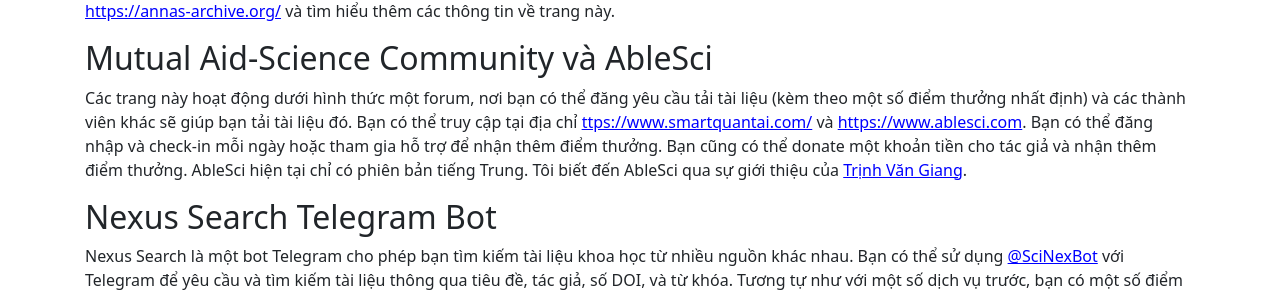
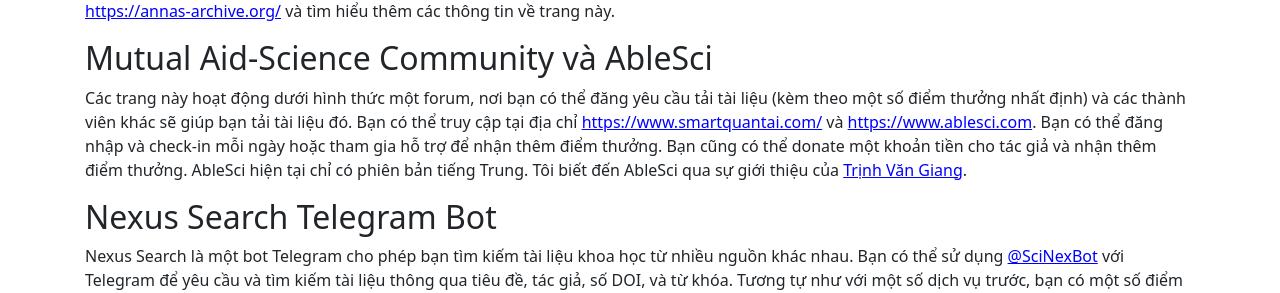
Before and after one commit to hoanganhduc/hoanganhduc.github.io, a Jekyll site: the page built from _posts/2025-05-05-một-số-phương-pháp-tải-bài-báo-khoa-học.md, in a window 1280 px wide and 900 px high, scrolled down 2394 px. Shown: the part 149-442 px from the top of the window. Built offline with Jekyll 4.4.1, drawn with Linux system fonts in a browser that asks for light colours; nearby versions of some CDN libraries; comment, search, counter and statistics services are not loaded; a style sheet for code colours, icons or effects is not loaded.

Commit message:
Updated @ 2025-05-05  15:31:31 ICT

```diff
--- a/_posts/2025-05-05-một-số-phương-pháp-tải-bài-báo-khoa-học.md
+++ b/_posts/2025-05-05-một-số-phương-pháp-tải-bài-báo-khoa-học.md
@@ -76,7 +76,7 @@ Anna's Archive tổng hợp cơ sở dữ liệu từ nhiều nguồn khác nhau
 
 ## Mutual Aid-Science Community và AbleSci
 
-Các trang này hoạt động dưới hình thức một forum, nơi bạn có thể đăng yêu cầu tải tài liệu (kèm theo một số điểm thưởng nhất định) và các thành viên khác sẽ giúp bạn tải tài liệu đó. Bạn có thể truy cập tại địa chỉ [ttps://www.smartquantai.com/](ttps://www.smartquantai.com/) và [https://www.ablesci.com](https://www.ablesci.com). Bạn có thể đăng nhập và check-in mỗi ngày hoặc tham gia hỗ trợ để nhận thêm điểm thưởng. Bạn cũng có thể donate một khoản tiền cho tác giả và nhận thêm điểm thưởng. AbleSci hiện tại chỉ có phiên bản tiếng Trung. Tôi biết đến AbleSci qua sự giới thiệu của [Trịnh Văn Giang](https://giang-trinh.github.io/).
+Các trang này hoạt động dưới hình thức một forum, nơi bạn có thể đăng yêu cầu tải tài liệu (kèm theo một số điểm thưởng nhất định) và các thành viên khác sẽ giúp bạn tải tài liệu đó. Bạn có thể truy cập tại địa chỉ [https://www.smartquantai.com/](https://www.smartquantai.com/) và [https://www.ablesci.com](https://www.ablesci.com). Bạn có thể đăng nhập và check-in mỗi ngày hoặc tham gia hỗ trợ để nhận thêm điểm thưởng. Bạn cũng có thể donate một khoản tiền cho tác giả và nhận thêm điểm thưởng. AbleSci hiện tại chỉ có phiên bản tiếng Trung. Tôi biết đến AbleSci qua sự giới thiệu của [Trịnh Văn Giang](https://giang-trinh.github.io/).
 
 ## Nexus Search Telegram Bot
 
```
Also changed, not shown: 1 other file.
